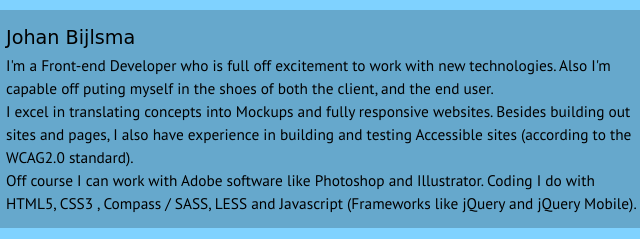
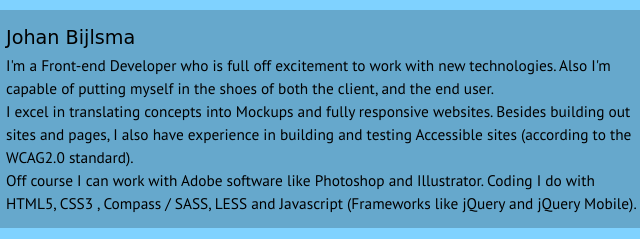
Before and after one commit to johanbijlsma/Portfolio2015, a plain HTML site: page index.html in a window 1280 px wide. Shown: the part 216-455 px from the top of the page, 234-874 px from the left. Drawn offline with Linux system fonts and the light colour scheme; a web font is replaced by a local one.

Commit message:
fixing typo's and spell errors

```diff
--- a/index.html
+++ b/index.html
@@ -33,7 +33,7 @@
 		<div class="wrapper content">
 			<img src="images/johan.jpg" alt="Johan Bijlsma">
 <h1>Johan Bijlsma</h1>
-			<p>I'm a Front-end Developer who is full off excitement to work with new technologies. Also I'm capable off puting myself in the shoes of both the client, and the end user.</p>
+			<p>I'm a Front-end Developer who is full off excitement to work with new technologies. Also I'm capable of putting myself in the shoes of both the client, and the end user.</p>
 			<p>I excel in translating concepts into Mockups and fully responsive websites. Besides building out sites and pages, I also have experience in building and testing Accessible sites (according to the WCAG2.0 standard).</p>
 			<p>Off course I can work with Adobe software like Photoshop and Illustrator. Coding I do with HTML5, CSS3 , Compass / SASS, LESS and Javascript (Frameworks like jQuery and jQuery Mobile).</p>
 		</div>
```
